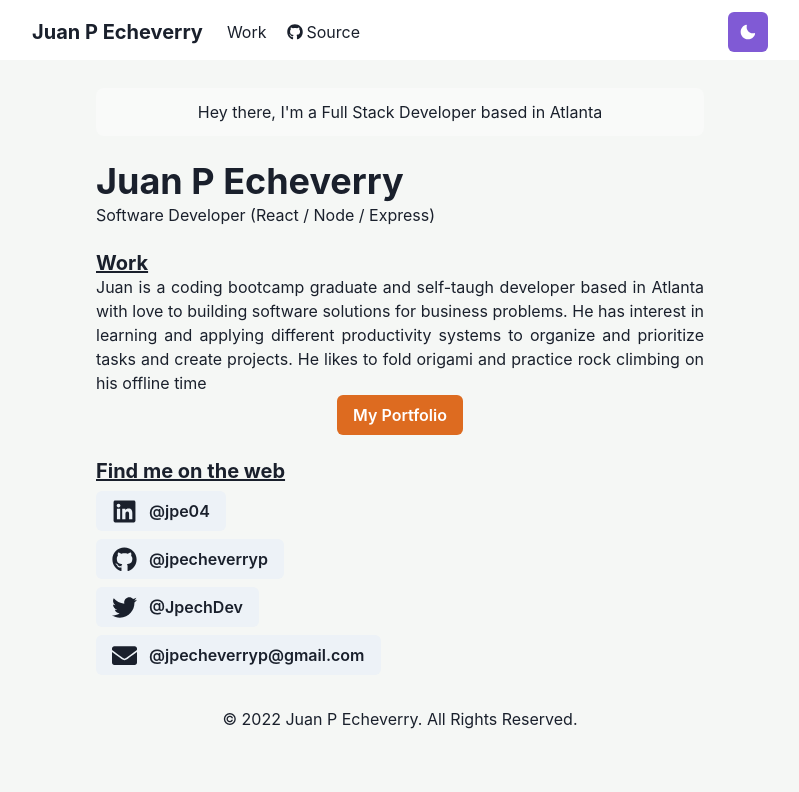
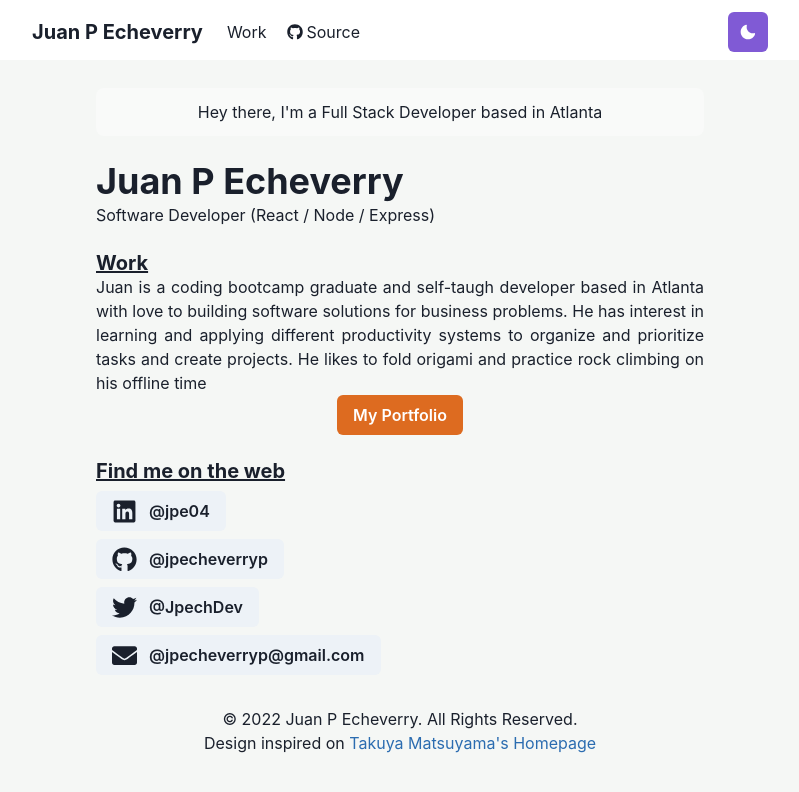
Before and after one commit to jpecheverryp/react-porfolio, a React (Create React App) app: page / in a window 1280 px wide. Shown: the top 792 px of the page, without its empty margins (240-1039 px from the left). Built offline with nearby package versions, Linux system fonts and the light colour scheme.

Commit message:
add credits on page footer

```diff
--- a/src/components/Footer.tsx
+++ b/src/components/Footer.tsx
@@ -1,10 +1,21 @@
 import React from 'react';
-import { Box } from '@chakra-ui/react';
+import { Box, Link, Text, useColorModeValue } from '@chakra-ui/react';
 
 const Footer = () => {
   return (
     <Box textAlign={'center'} mt={'8'}>
-      &copy; {new Date().getFullYear()} Juan P Echeverry. All Rights Reserved.
+      <Text>
+        &copy; {new Date().getFullYear()} Juan P Echeverry. All Rights Reserved.
+      </Text>
+      <Text>
+        Design inspired on{' '}
+        <Link
+          color={useColorModeValue('blue.600', 'orange.200')}
+          href='https://www.craftz.dog/'
+        >
+          Takuya Matsuyama's Homepage
+        </Link>
+      </Text>
     </Box>
   );
 };
```
